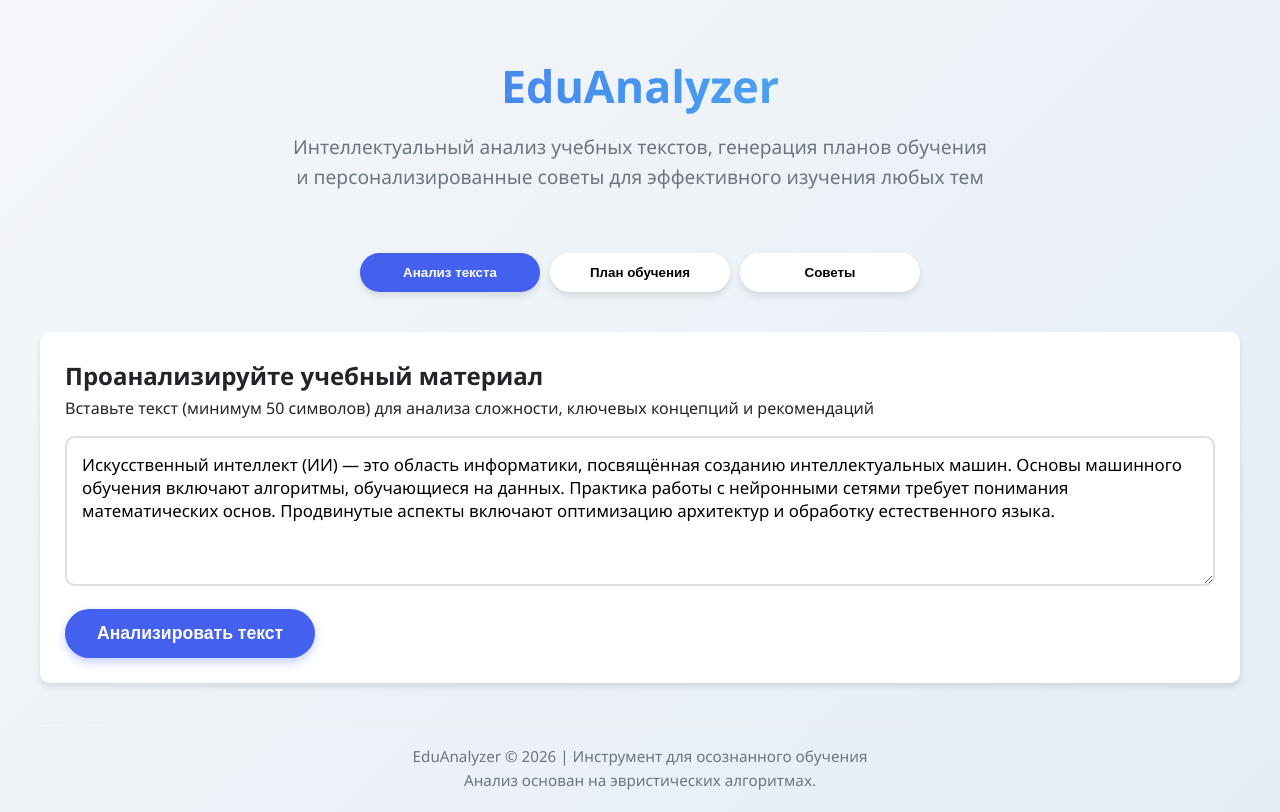
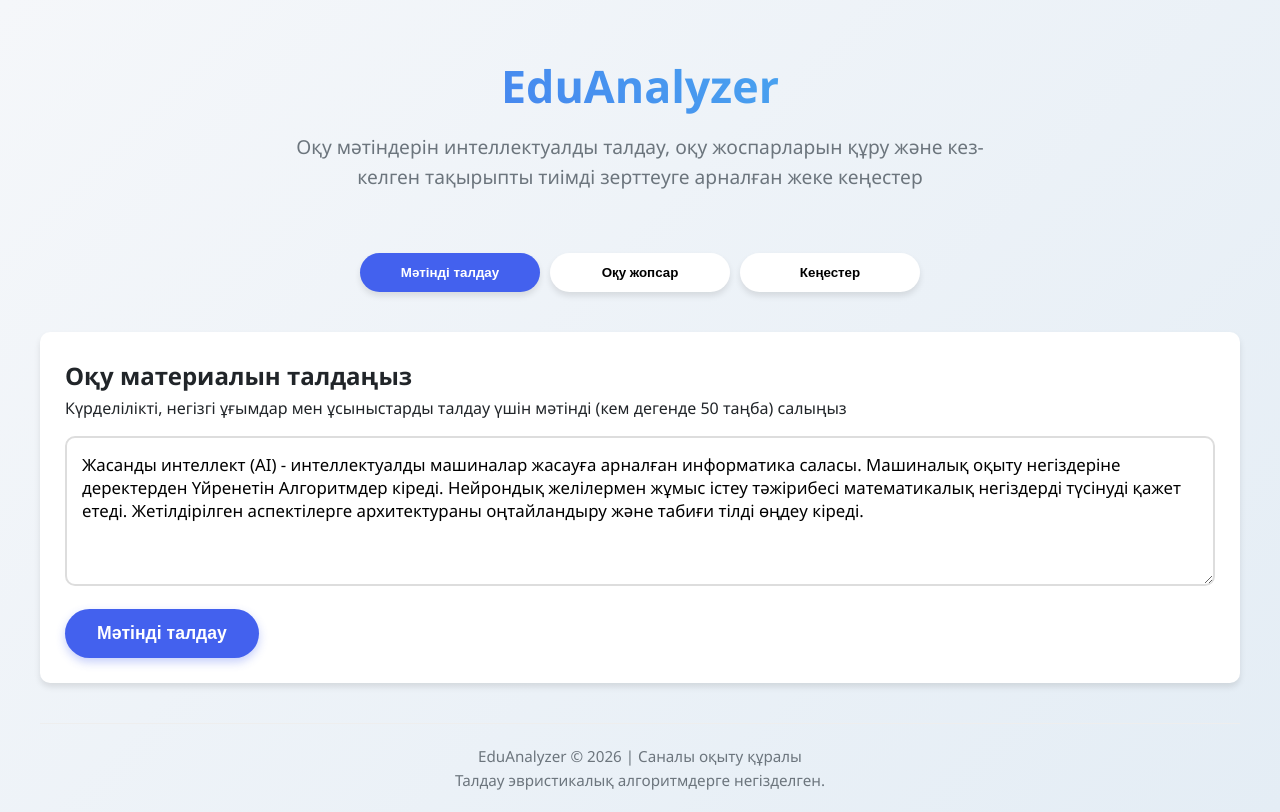
Before and after one commit to SyrDan/Ai-analyzer, a Flask app: page / in a window 1280 px wide. Run offline with Flask 3, Linux system fonts and the light colour scheme.

Commit message:
Update index.html

```diff
--- a/templates/index.html
+++ b/templates/index.html
@@ -1,9 +1,9 @@
 <!DOCTYPE html>
-<html lang="ru">
+<html lang="kz">
 <head>
     <meta charset="UTF-8">
     <meta name="viewport" content="width=device-width, initial-scale=1.0">
-    <title>EduAnalyzer | Анализ учебных материалов</title>
+    <title>EduAnalyzer | Оқу материалдарын талдау</title>
     <style>
         :root {
             --primary: #4361ee;
@@ -237,62 +237,62 @@
     <div class="container">
         <header>
             <h1>EduAnalyzer</h1>
-            <p class="subtitle">Интеллектуальный анализ учебных текстов, генерация планов обучения и персонализированные советы для эффективного изучения любых тем</p>
+            <p class="subtitle">Оқу мәтіндерін интеллектуалды талдау, оқу жоспарларын құру және кез-келген тақырыпты тиімді зерттеуге арналған жеке кеңестер</p>
         </header>
 
         <div class="tabs">
-            <button class="tab-btn active" data-tab="analyzer">Анализ текста</button>
-            <button class="tab-btn" data-tab="plan">План обучения</button>
-            <button class="tab-btn" data-tab="tips">Советы</button>
+            <button class="tab-btn active" data-tab="analyzer">Мәтінді талдау</button>
+            <button class="tab-btn" data-tab="plan">Оқу жопсар</button>
+            <button class="tab-btn" data-tab="tips">Кеңестер</button>
         </div>
 
         <!-- Text Analyzer Tab -->
         <div id="analyzer" class="tab-content active">
-            <h2>Проанализируйте учебный материал</h2>
-            <p>Вставьте текст (минимум 50 символов) для анализа сложности, ключевых концепций и рекомендаций</p>
-            <textarea id="text-input" placeholder="Вставьте сюда ваш учебный текст...">Искусственный интеллект (ИИ) — это область информатики, посвящённая созданию интеллектуальных машин. Основы машинного обучения включают алгоритмы, обучающиеся на данных. Практика работы с нейронными сетями требует понимания математических основ. Продвинутые аспекты включают оптимизацию архитектур и обработку естественного языка.</textarea>
+            <h2>Оқу материалын талдаңыз</h2>
+            <p>Күрделілікті, негізгі ұғымдар мен ұсыныстарды талдау үшін мәтінді (кем дегенде 50 таңба) салыңыз</p>
+            <textarea id="text-input" placeholder="Вставьте сюда ваш учебный текст...">Жасанды интеллект (AI) - интеллектуалды машиналар жасауға арналған информатика саласы. Машиналық оқыту негіздеріне деректерден Үйренетін Алгоритмдер кіреді. Нейрондық желілермен жұмыс істеу тәжірибесі математикалық негіздерді түсінуді қажет етеді. Жетілдірілген аспектілерге архитектураны оңтайландыру және табиғи тілді өңдеу кіреді.</textarea>
             <button id="analyze-btn" class="btn">
-                <span>Анализировать текст</span>
+                <span>Мәтінді талдау</span>
             </button>
-            <div class="loading" id="analyze-loading">Анализируем текст... ⏳</div>
+            <div class="loading" id="analyze-loading">Анализируем текст...</div>
             <div class="error" id="analyze-error"></div>
             <div class="result-container" id="analyze-result"></div>
         </div>
 
         <!-- Study Plan Tab -->
         <div id="plan" class="tab-content">
-            <h2>Создайте план обучения по теме</h2>
-            <p>Введите тему для генерации пошагового плана обучения с ресурсами и рекомендациями</p>
+            <h2>Тақырып бойынша оқу жоспарын жасаңыз</h2>
+            <p>Ресурстар мен ұсыныстармен қадамдық оқу жоспарын құру үшін тақырыпты енгізіңіз</p>
             <input type="text" id="topic-input" class="topic-input" placeholder="Например: Машинное обучение, Веб-разработка, Финансовый анализ" value="Программирование на Python">
-            <button id="plan-btn" class="btn btn-block">Сгенерировать план обучения</button>
-            <div class="loading" id="plan-loading">Создаём план... 📚</div>
+            <button id="plan-btn" class="btn btn-block">Оқу жоспарын жасаңыз</button>
+            <div class="loading" id="plan-loading">Жоспар құру... </div>
             <div class="error" id="plan-error"></div>
             <div class="result-container" id="plan-result"></div>
         </div>
 
         <!-- Quick Tips Tab -->
         <div id="tips" class="tab-content">
-            <h2>Быстрые советы для эффективного обучения</h2>
-            <p>Получите проверенные методики и лайфхаки для повышения продуктивности</p>
-            <button id="tips-btn" class="btn btn-block">Показать советы</button>
-            <div class="loading" id="tips-loading">Подготавливаем советы... 💡</div>
+            <h2>Тиімді оқытуға арналған жылдам кеңестер</h2>
+            <p>Өнімділікті арттыру үшін дәлелденген әдістер мен лайфхактарды алыңыз</p>
+            <button id="tips-btn" class="btn btn-block">Кеңестерді көрсету</button>
+            <div class="loading" id="tips-loading">Кеңестер дайындау... </div>
             <div class="result-container" id="tips-result">
                 <!-- Preload with static tips for instant visibility -->
                 <div class="tips-grid">
                     <div class="tip-category">
-                        <h3>📚 Общие принципы</h3>
+                        <h3> Жалпы принциптер</h3>
                         <ul class="tip-list">
-                            <li>Начните с основ — не перепрыгивайте темы</li>
-                            <li>Практикуйтесь ежедневно (минимум 30 минут)</li>
-                            <li>Ведите конспекты ключевых моментов</li>
+                            <li>Негіздерден бастаңыз-тақырыптардан секірмеңіз</li>
+                            <li>Күнделікті жаттығу (кем дегенде 30 минут)</li>
+                            <li>Негізгі ойлардың қысқаша мазмұнын сақтаңыз</li>
                         </ul>
                     </div>
                     <div class="tip-category">
-                        <h3>🧠 Методы запоминания</h3>
+                        <h3>Есте сақтау әдістері</h3>
                         <ul class="tip-list">
-                            <li>Метод Фейнмана: объясните тему простыми словами</li>
-                            <li>Активное повторение: тестируйте себя</li>
-                            <li>Интервальное повторение: 1/3/7/14 дней</li>
+                            <li>Фейнман әдісі: тақырыпты қарапайым сөздермен түсіндіріңіз</li>
+                            <li>Белсенді қайталау: өзіңізді сынап көріңіз</li>
+                            <li>Аралық қайталау: 1/3/7/14 күн</li>
                         </ul>
                     </div>
                 </div>
@@ -300,8 +300,8 @@
         </div>
 
         <footer>
-            <p>EduAnalyzer © 2026 | Инструмент для осознанного обучения</p>
-            <p>Анализ основан на эвристических алгоритмах.</p>
+            <p>EduAnalyzer © 2026 | Саналы оқыту құралы</p>
+            <p>Талдау эвристикалық алгоритмдерге негізделген.</p>
         </footer>
     </div>
 
@@ -348,58 +348,58 @@
                 // Render result
                 resultEl.innerHTML = `
                     <div class="card">
-                        <div class="card-title">📋 Краткое содержание</div>
+                        <div class="card-title">Қысқаша мазмұны</div>
                         <p>${escapeHtml(data.analysis.summary)}</p>
                     </div>
 
                     <div class="card">
-                        <div class="card-title">🔑 Ключевые концепции</div>
+                        <div class="card-title">Негізгі ұғымдар</div>
                         <div class="keywords">
                             ${data.analysis.key_concepts.map(k => `<span class="keyword">${escapeHtml(k)}</span>`).join('')}
                         </div>
                     </div>
 
                     <div class="card">
-                        <div class="card-title">📊 Сложность материала</div>
+                        <div class="card-title">Материалдың күрделілігі</div>
                         <div>
                             <span class="badge badge-${getDifficultyClass(data.analysis.difficulty_level)}">
                                 ${getDifficultyLabel(data.analysis.difficulty_level)}
                             </span>
-                            <p style="margin-top:10px"><strong>Рекомендуемое время изучения:</strong> ${escapeHtml(data.analysis.estimated_time)}</p>
+                            <p style="margin-top:10px"><strong>Ұсынылатын оқу уақыты:</strong> ${escapeHtml(data.analysis.estimated_time)}</p>
                         </div>
                     </div>
 
                     <div class="card">
-                        <div class="card-title">🎯 Рекомендации по изучению</div>
-                        <p><strong>Подход:</strong> ${escapeHtml(data.analysis.learning_recommendations.approach)}</p>
-                        <p><strong>Предварительные требования:</strong> ${data.analysis.learning_recommendations.prerequisites.join(', ')}</p>
-                        <p><strong>Упражнения:</strong></p>
+                        <div class="card-title"> Зерттеу бойынша ұсыныстар</div>
+                        <p><strong>Тәсіл:</strong> ${escapeHtml(data.analysis.learning_recommendations.approach)}</p>
+                        <p><strong>Алдын ала талаптар:</strong> ${data.analysis.learning_recommendations.prerequisites.join(', ')}</p>
+                        <p><strong>Жаттығу:</strong></p>
                         <ul style="padding-left:20px;margin-top:8px">
                             ${data.analysis.learning_recommendations.exercises.map(e => `<li>${escapeHtml(e)}</li>`).join('')}
                         </ul>
-                        <p><strong>Ресурсы:</strong> ${data.analysis.learning_recommendations.resources.join(', ')}</p>
+                        <p><strong>Ресурстар:</strong> ${data.analysis.learning_recommendations.resources.join(', ')}</p>
                     </div>
 
                     <div class="card">
-                        <div class="card-title">📈 Статистика текста</div>
+                        <div class="card-title">Мәтін статистикасы</div>
                         <div class="stats-grid">
                             <div class="stat-item">
                                 <div class="stat-value">${data.statistics.word_count}</div>
-                                <div class="stat-label">Слов</div>
+                                <div class="stat-label">Сөздер</div>
                             </div>
                             <div class="stat-item">
                                 <div class="stat-value">${data.statistics.sentence_count}</div>
-                                <div class="stat-label">Предложений</div>
+                                <div class="stat-label">Ұсыныстар</div>
                             </div>
                             <div class="stat-item">
                                 <div class="stat-value">${data.statistics.text_length}</div>
-                                <div class="stat-label">Символов</div>
+                                <div class="stat-label">Рәміздер</div>
                             </div>
                         </div>
                     </div>
 
                     <div class="card">
-                        <div class="card-title">🔗 Связанные темы</div>
+                        <div class="card-title">Қатысты тақырыптар</div>
                         <ul style="padding-left:20px">
                             ${data.analysis.related_topics.map(t => `<li>${escapeHtml(t)}</li>`).join('')}
                         </ul>
@@ -421,7 +421,7 @@
             const resultEl = document.getElementById('plan-result');
 
             if (!topic) {
-                showError(errorEl, 'Введите тему для генерации плана');
+                showError(errorEl, 'Жоспар құру үшін тақырыпты енгізіңіз');
                 return;
             }
 
@@ -437,7 +437,7 @@
                 });
 
                 const data = await res.json();
-                if (!res.ok) throw new Error(data.error || 'Ошибка генерации плана');
+                if (!res.ok) throw new Error(data.error || 'Жоспар құру қатесі');
 
                 // Render plan
                 let phasesHTML = '';
@@ -445,8 +445,8 @@
                     phasesHTML += `
                         <div class="phase">
                             <div class="phase-title">Этап ${phase.phase}: ${escapeHtml(phase.title)} (${phase.duration})</div>
-                            <p><strong>Цели:</strong> ${phase.goals.join(', ')}</p>
-                            <p><strong>Активности:</strong></p>
+                            <p><strong>Мақсатр:</strong> ${phase.goals.join(', ')}</p>
+                            <p><strong>Белсенділік:</strong></p>
                             <ul style="padding-left:20px;margin-top:5px">
                                 ${phase.activities.map(a => `<li>${escapeHtml(a)}</li>`).join('')}
                             </ul>
@@ -456,9 +456,9 @@
 
                 resultEl.innerHTML = `
                     <div class="card">
-                        <div class="card-title">🎓 План обучения: "${escapeHtml(data.topic)}"</div>
-                        <p><strong>Общая длительность:</strong> ${escapeHtml(data.total_duration)}</p>
-                        <p><strong>Ежедневная рутина:</strong></p>
+                        <div class="card-title">Оқу жоспар: "${escapeHtml(data.topic)}"</div>
+                        <p><strong>Жалпы ұзақтығы:</strong> ${escapeHtml(data.total_duration)}</p>
+                        <p><strong>Күнделікті тәртіп:</strong></p>
                         <ul style="padding-left:20px;margin-top:8px">
                             <li>Теория: ${escapeHtml(data.daily_routine.theory)}</li>
                             <li>Практика: ${escapeHtml(data.daily_routine.practice)}</li>
@@ -467,19 +467,19 @@
                     </div>
 
                     <div class="card">
-                        <div class="card-title">🚀 Этапы обучения</div>
+                        <div class="card-title">Оқыту кезеңдері</div>
                         ${phasesHTML}
                     </div>
 
                     <div class="card">
-                        <div class="card-title">📚 Рекомендуемые ресурсы</div>
+                        <div class="card-title">Ұсынылатын ресурстар</div>
                         <ul style="padding-left:20px">
                             ${data.resources.map(r => `<li>${escapeHtml(r)}</li>`).join('')}
                         </ul>
                     </div>
 
                     <div class="card">
-                        <div class="card-title">💡 Советы для успеха</div>
+                        <div class="card-title">Табысқа жету үшін кеңестер</div>
                         <ul style="padding-left:20px">
                             ${data.tips.map(t => `<li>${escapeHtml(t)}</li>`).join('')}
                         </ul>
@@ -508,19 +508,19 @@
                 resultEl.innerHTML = `
                     <div class="tips-grid">
                         <div class="tip-category">
-                            <h3>📚 Общие принципы</h3>
+                            <h3>Жалпы принциптер</h3>
                             <ul class="tip-list">
                                 ${data.general.map(t => `<li>${escapeHtml(t)}</li>`).join('')}
                             </ul>
                         </div>
                         <div class="tip-category">
-                            <h3>🧠 Методы обучения</h3>
+                            <h3>Оқыту әдістері</h3>
                             <ul class="tip-list">
                                 ${data.learning_methods.map(t => `<li>${escapeHtml(t)}</li>`).join('')}
                             </ul>
                         </div>
                         <div class="tip-category">
-                            <h3>⚡ Продуктивность</h3>
+                            <h3>Өнімділік</h3>
                             <ul class="tip-list">
                                 ${data.productivity.map(t => `<li>${escapeHtml(t)}</li>`).join('')}
                             </ul>
@@ -529,7 +529,7 @@
                 `;
                 resultEl.classList.add('active');
             } catch (e) {
-                console.error('Ошибка загрузки советов:', e);
+                console.error('Кеңестерді жүктеу қатесі:', e);
                 // Keep preloaded tips visible on error
             } finally {
                 loading.style.display = 'none';
@@ -544,13 +544,13 @@
         }
 
         function getDifficultyClass(level) {
-            return level === 'начальный' ? 'beginner' :
-                   level === 'средний' ? 'intermediate' : 'advanced';
+            return level === 'бастапқы' ? 'beginner' :
+                   level === 'орташа' ? 'intermediate' : 'advanced';
         }
 
         function getDifficultyLabel(level) {
-            return level === 'начальный' ? 'Начальный уровень' :
-                   level === 'средний' ? 'Средний уровень' : 'Продвинутый уровень';
+            return level === 'бастапқы' ? 'Бастапқы деңгейі' :
+                   level === 'орташа' ? 'Орташа деңгейі' : 'Жетілдірілген деңгей';
         }
 
         function escapeHtml(unsafe) {
@@ -569,4 +569,5 @@
         });
     </script>
 </body>
+
 </html>
```
